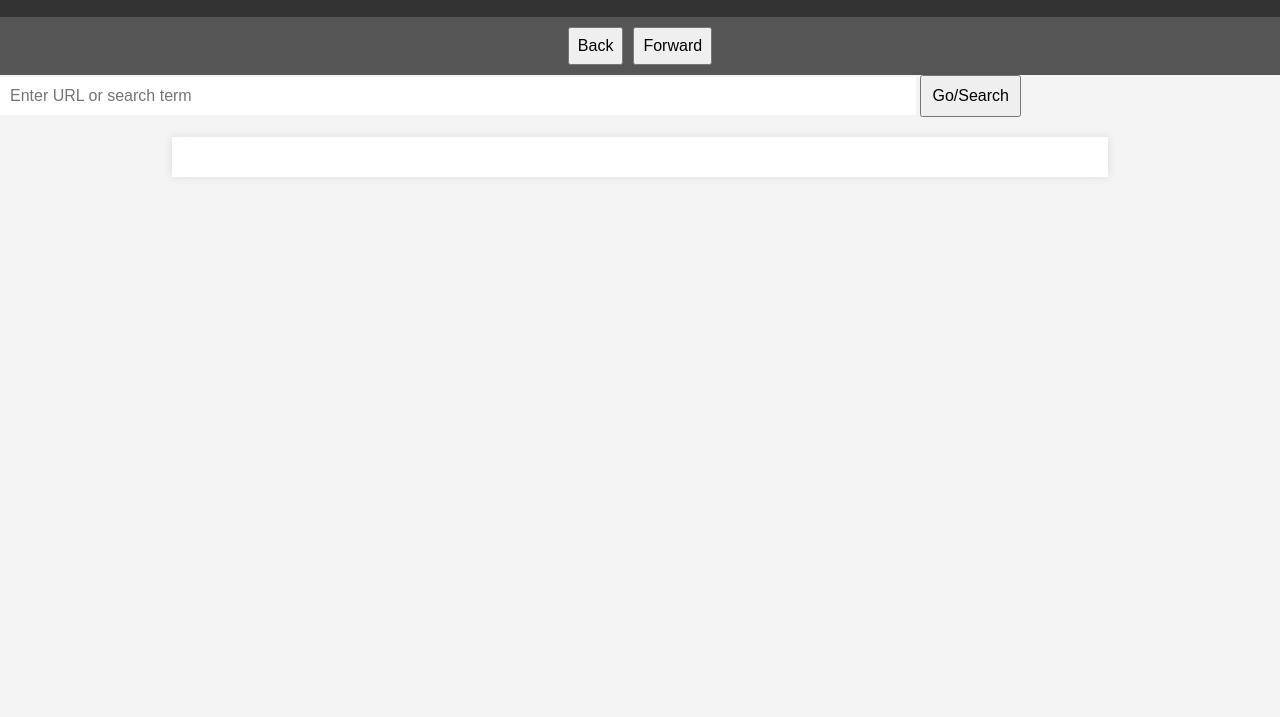
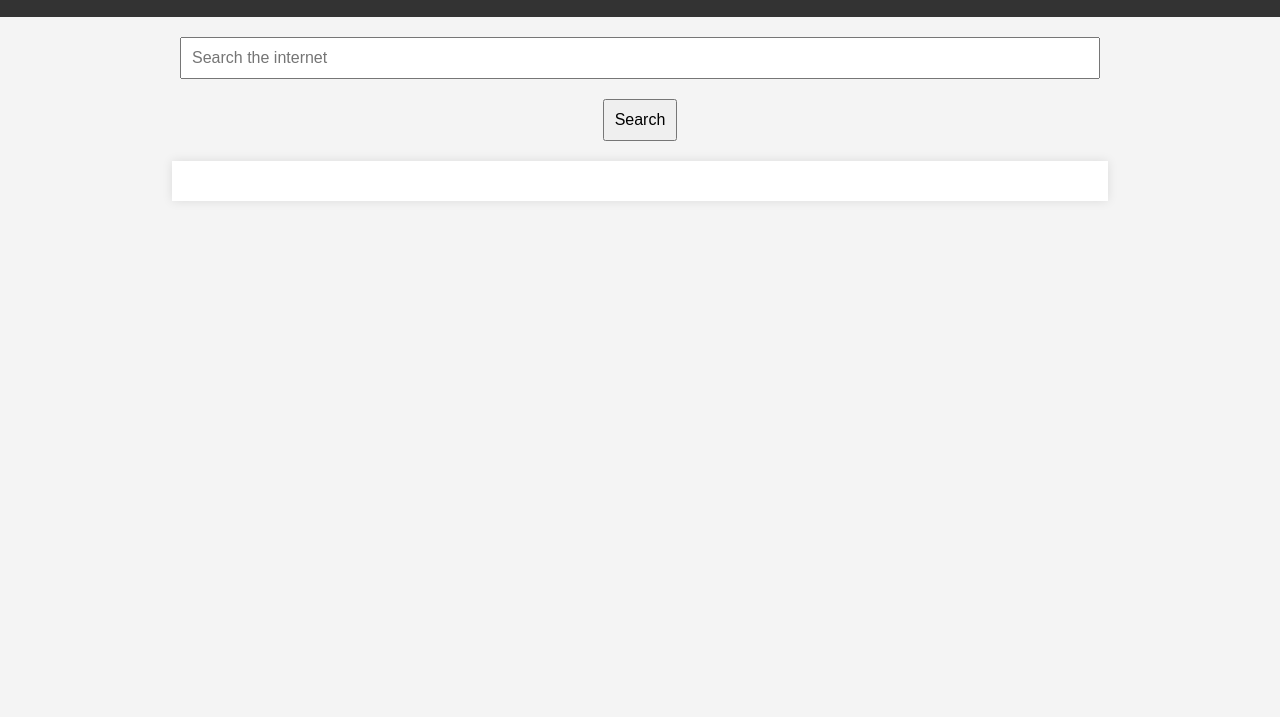
Before and after one commit to Finevr/Gologe, a plain HTML site: page Index.html in a window 1280 px wide. Shown: the part 83-800 px from the top of the page. Drawn offline with Linux system fonts and the light colour scheme.

Commit message:
Update Index.html

```diff
--- a/Index.html
+++ b/Index.html
@@ -4,7 +4,7 @@
 <head>
     <meta charset="UTF-8">
     <meta name="viewport" content="width=device-width, initial-scale=1.0">
-    <title>Professional Browser</title>
+    <title>Custom Browser</title>
     <style>
         body {
             font-family: Arial, sans-serif;
@@ -21,30 +21,19 @@
             text-align: center;
         }
 
-        nav {
-            background-color: #555;
-            padding: 10px;
-            display: flex;
-            justify-content: center;
-        }
-
-        nav button {
-            margin: 0 5px;
-            padding: 8px;
-            font-size: 16px;
-            cursor: pointer;
-        }
-
-        #addressBar {
+        #searchBar {
             width: 70%;
             padding: 10px;
             font-size: 16px;
-            border: none;
+            margin: 20px auto;
+            display: block;
         }
 
-        #goButton {
+        #searchButton {
             padding: 10px;
             font-size: 16px;
+            display: block;
+            margin: 0 auto;
         }
 
         #searchResults {
@@ -63,39 +52,24 @@
 
 <body>
     <header>
-        <h1>Professional Browser</h1>
+        <h1>Custom Browser</h1>
     </header>
 
-    <nav>
-        <button onclick="goBack()">Back</button>
-        <button onclick="goForward()">Forward</button>
-    </nav>
-
-    <div>
-        <input type="text" id="addressBar" placeholder="Enter URL or search term">
-        <button id="goButton" onclick="navigate()">Go/Search</button>
-    </div>
+    <input type="text" id="searchBar" placeholder="Search the internet">
+    <button id="searchButton" onclick="search()">Search</button>
 
     <div id="searchResults"></div>
 
     <script>
-        var historyStack = [];
-        var futureStack = [];
+        function search() {
+            var searchBar = document.getElementById('searchBar');
+            var query = searchBar.value.trim();
 
-        function navigate() {
-            var addressBar = document.getElementById('addressBar');
-            var query = addressBar.value.trim();
+            if (query === '') {
+                alert('Please enter a search query');
+                return;
+            }
 
-            if (isValidURL(query)) {
-                // Handle URL navigation
-                window.location.href = query;
-            } else {
-                // Handle search using DuckDuckGo Instant Answer API
-                search(query);
-            }
-        }
-
-        function search(query) {
             var searchResultsDiv = document.getElementById('searchResults');
             searchResultsDiv.innerHTML = '<p>Searching...</p>';
 
@@ -123,30 +97,6 @@
                 searchResultsDiv.innerHTML += '<p>No results found.</p>';
             }
         }
-
-        function goBack() {
-            if (historyStack.length > 1) {
-                futureStack.push(historyStack.pop());
-                var previousPage = historyStack.pop();
-                window.location.href = previousPage;
-            }
-        }
-
-        function goForward() {
-            if (futureStack.length > 0) {
-                var nextPage = futureStack.pop();
-                window.location.href = nextPage;
-            }
-        }
-
-        function isValidURL(url) {
-            try {
-                new URL(url);
-                return true;
-            } catch (error) {
-                return false;
-            }
-        }
     </script>
 </body>
 
```
